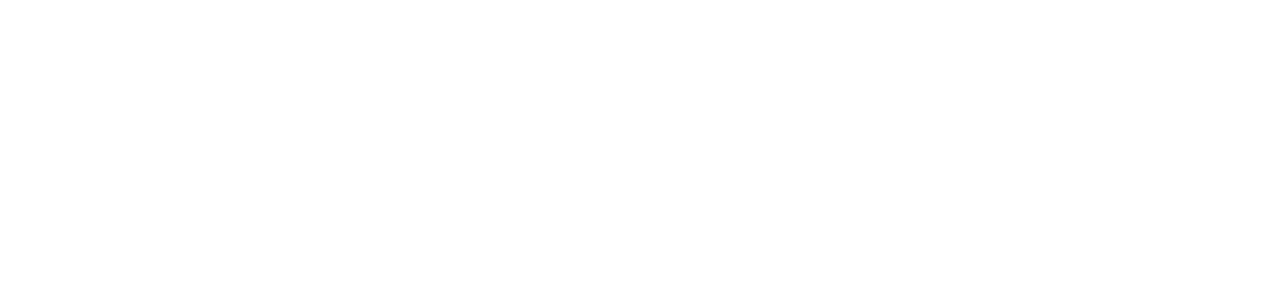
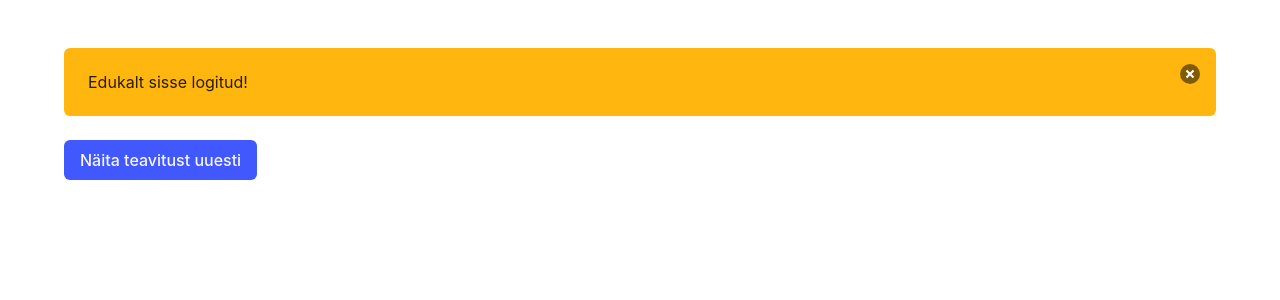
Before and after one commit to TanelSarik/mm23learnnode, a Vue app: page / in a window 1280 px wide. Shown: the top 300 px of the page. Built offline with nearby package versions, Linux system fonts and the light colour scheme.

Commit message:
almost finished notifications

```diff
--- a/src/App.vue
+++ b/src/App.vue
@@ -1,6 +1,26 @@
-<script setup>
 
+    <script setup>
+import Notification from './components/Notifications.vue'
+import { ref } from 'vue'
+
+const showNotif = ref(true)
 </script>
+
 <template>
+  <section class="section">
+    <div class="container">
+      <Notification
+        v-if="showNotif"
+        color="warning"
+        closable
+        @close="showNotif = false"
+      >
+        Edukalt sisse logitud!
+      </Notification>
 
+      <button class="button is-link" @click="showNotif = true">
+        Näita teavitust uuesti
+      </button>
+    </div>
+  </section>
 </template>
--- /dev/null
+++ b/src/components/Notifications.vue
@@ -0,0 +1,42 @@
+<script setup>
+import { computed, ref } from 'vue'
+
+const props = defineProps({
+  color: {
+    type: String,
+    required: false,
+    validator(value) {
+      return [
+        'primary', 'link', 'info', 'success', 'warning',
+        'danger', 'white', 'light', 'dark', 'black'
+      ].includes(value)
+    }
+  },
+  closable: {
+    type: Boolean,
+    default: true,
+  }
+})
+
+const emit = defineEmits(['close'])
+
+const show = ref(true)
+
+const classNames = computed(() => {
+  let names = ['notification']
+  if (props.color) names.push('is-' + props.color)
+  return names.join(' ')
+})
+
+function close() {
+  show.value = false
+  emit('close')
+}
+</script>
+
+<template>
+  <div v-if="show" :class="classNames">
+    <button v-if="closable" class="delete" @click="close"></button>
+    <slot></slot>
+  </div>
+</template>
```
